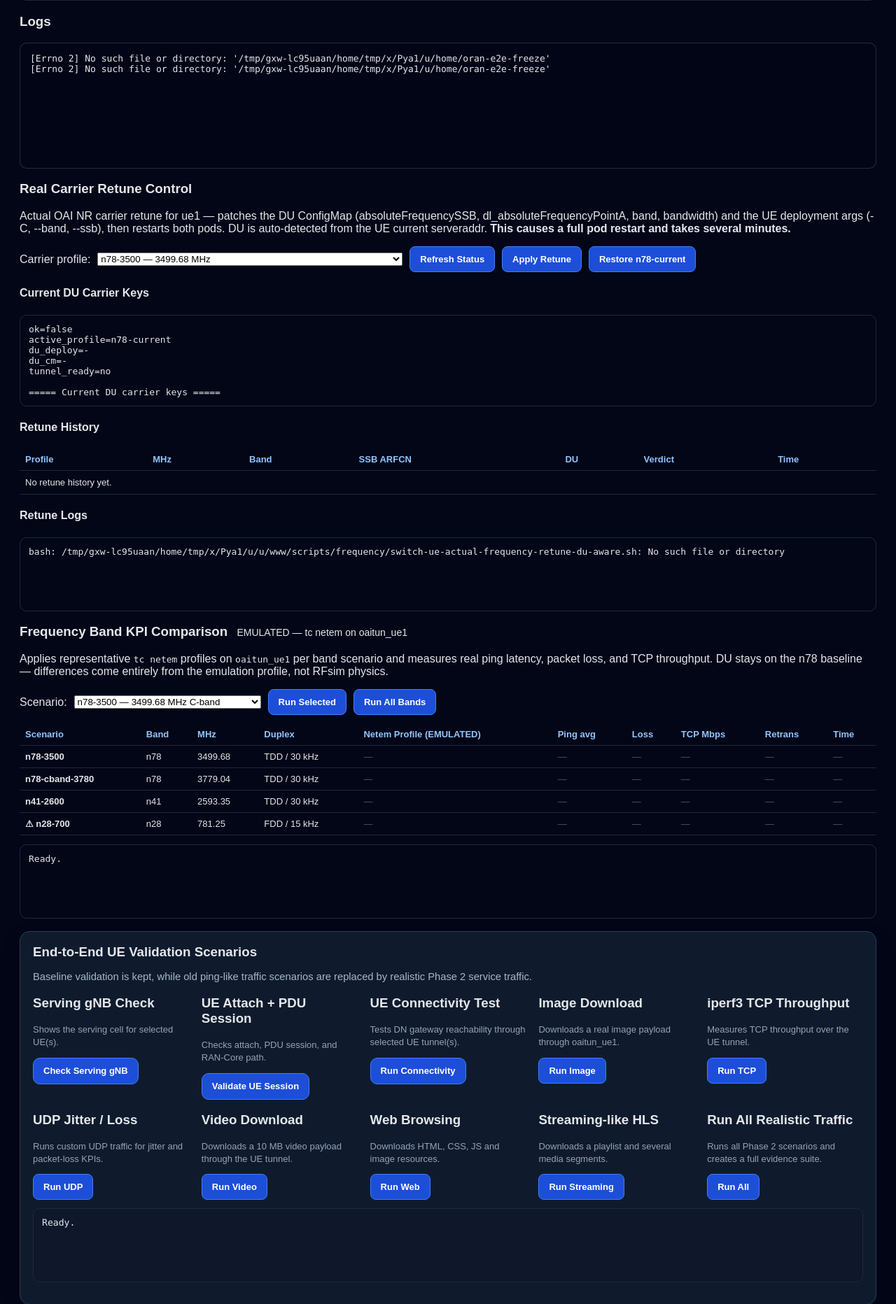
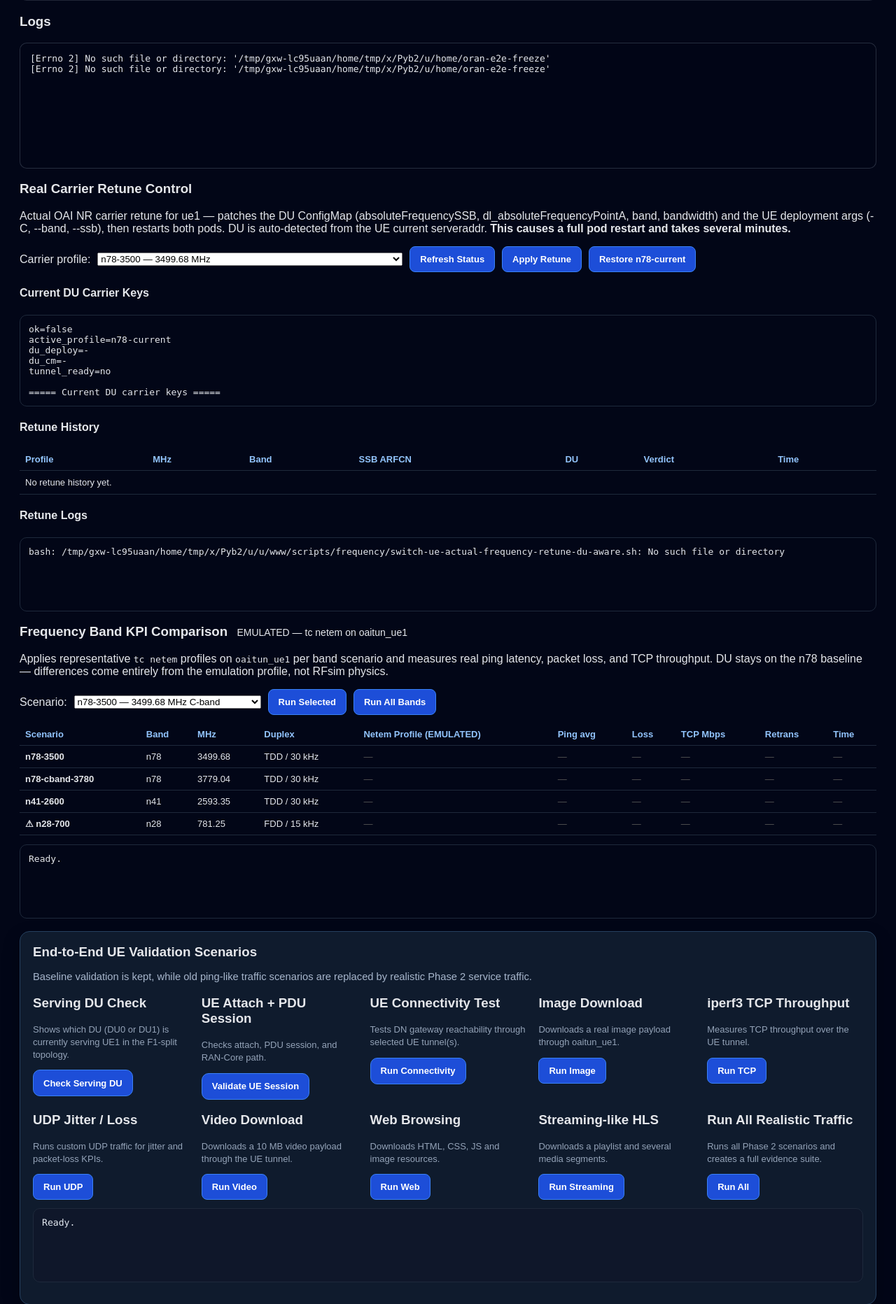
Before and after one commit to Ghazidayah/oran-e2e, a Flask app: page / in a window 1280 px wide. Shown: the part 1010-2874 px from the top of the page at 70% size. Run offline with Flask 3, Linux system fonts and the light colour scheme; data that the repository does not hold is empty.

Commit message:
Serving DU Check: replace legacy gNB-A/B ownership with F1-split DU0/DU1 check
action_ownership(): new script reads UE1 serveraddr from ConfigMap to
determine active DU, then shows DU0/DU1 pod status with ">>> SERVING UE1 <<<"
marker on the active one, plus recent DU log activity (RNTI/Qm lines) and
CU pod status. Drops the old port-forward CI socket approach (gnb-a/gnb-b
pods no longer exist in F1-split topology).

latest_ownership_details(): parse new "Active serving DU : oai-du0/oai-du1"
output; keep legacy gNB-A/B fallback for old log entries.

guess_serving_from_logs(): read UE1 serveraddr directly (fast path) then
fall back to DU0/DU1 log RNTI scrape; drop gNB-A/B log scrape.

index.html: card title/description/button updated to "Serving DU Check".

```diff
--- a/web-dashboard/app.py
+++ b/web-dashboard/app.py
@@ -163,19 +163,31 @@
 
     text = ownership_logs[0].read_text(errors="ignore")
 
+    # New F1-split format: "Active serving DU : oai-du0" / "oai-du1"
+    du_match = re.search(r"Active serving DU\s*:\s*(oai-du[01]|unknown)", text)
+    if du_match:
+        du_name = du_match.group(1)
+        serving = "DU0" if du_name == "oai-du0" else "DU1" if du_name == "oai-du1" else "unknown"
+        tunnel_up = ">>> SERVING UE1 <<<" in text
+        details.update({
+            "serving": serving,
+            "active_ues": 1 if tunnel_up else 0,
+            "du_id": du_name,
+            "source": str(ownership_logs[0]),
+        })
+        return details
+
+    # Legacy format fallback (gNB-A / gNB-B)
     sections = {
         "gNB-A": re.search(r"===== gnb-a ownership check =====(.*?)(===== gnb-b ownership check =====|===== UE tunnel =====)", text, re.S),
         "gNB-B": re.search(r"===== gnb-b ownership check =====(.*?)(===== UE tunnel =====|$)", text, re.S),
     }
-
     for name, match in sections.items():
         if not match:
             continue
-
         block = match.group(1)
         rnti = re.search(r"single UE RNTI\s+([0-9a-fA-F]+)", block)
         du = re.search(r"gNB_DU_id\s+([0-9]+)\s+is connected to ue_id\s+([0-9]+)", block)
-
         if rnti and du:
             details.update({
                 "serving": name,
@@ -190,29 +202,36 @@
 
 
 def guess_serving_from_logs(pods):
-    a_hit = ""
-    b_hit = ""
+    # Prefer reading UE1 serveraddr (fast, no log scrape needed)
+    serveraddr = run_cmd(
+        "kubectl -n oran-ran get cm oai-nrue-config "
+        "-o jsonpath='{.data.nr-ue\\.conf}' 2>/dev/null "
+        "| sed -n 's/.*serveraddr[[:space:]]*=[[:space:]]*\"\\([^\"]*\\)\".*/\\1/p' | head -1 || true",
+        timeout=8,
+    )["output"].strip()
+    if "du0" in serveraddr or serveraddr == "server":
+        return "DU0"
+    if "du1" in serveraddr:
+        return "DU1"
 
-    if pods.get("gnb_a"):
-        a_hit = run_cmd(
-            f"kubectl -n oran-ran logs {pods['gnb_a']} --since=3m 2>/dev/null | "
-            "grep -i 'UE RNTI' | tail -n1 || true",
-            timeout=8,
-        )["output"]
+    # Fallback: check DU logs for recent RNTI activity
+    du0_hit = run_cmd(
+        "kubectl -n oran-ran logs -l app=oai-du0 --since=3m 2>/dev/null "
+        "| grep -i 'RNTI' | tail -n1 || true",
+        timeout=8,
+    )["output"]
+    du1_hit = run_cmd(
+        "kubectl -n oran-ran logs -l app=oai-du1 --since=3m 2>/dev/null "
+        "| grep -i 'RNTI' | tail -n1 || true",
+        timeout=8,
+    )["output"]
 
-    if pods.get("gnb_b"):
-        b_hit = run_cmd(
-            f"kubectl -n oran-ran logs {pods['gnb_b']} --since=3m 2>/dev/null | "
-            "grep -i 'UE RNTI' | tail -n1 || true",
-            timeout=8,
-        )["output"]
-
-    if a_hit and not b_hit:
-        return "gNB-A"
-    if b_hit and not a_hit:
-        return "gNB-B"
-    if a_hit and b_hit:
-        return "mixed"
+    if du0_hit and not du1_hit:
+        return "DU0"
+    if du1_hit and not du0_hit:
+        return "DU1"
+    if du0_hit and du1_hit:
+        return "DU0+DU1"
     return "unknown"
 
 
@@ -377,51 +396,94 @@
 def action_ownership():
     cmd = r'''
 set -u
+RAN_NS="oran-ran"
 
-UE_POD=$(kubectl -n oran-ran get pod -l app=oai-nr-ue -o jsonpath='{.items[0].metadata.name}' 2>/dev/null || true)
-GNB_A_POD=$(kubectl -n oran-ran get pod -o name 2>/dev/null | grep '^pod/oai-gnb-' | grep -v '^pod/oai-gnb-b-' | head -n1 | cut -d/ -f2)
-GNB_B_POD=$(kubectl -n oran-ran get pod -o name 2>/dev/null | grep '^pod/oai-gnb-b-' | head -n1 | cut -d/ -f2)
+# Determine UE1 active DU from serveraddr in ConfigMap
+SERVERADDR=$(kubectl -n "$RAN_NS" get cm oai-nrue-config \
+  -o jsonpath='{.data.nr-ue\.conf}' 2>/dev/null \
+  | sed -n 's/.*serveraddr[[:space:]]*=[[:space:]]*"\([^"]*\)".*/\1/p' | head -1)
 
-echo "UE_POD=$UE_POD"
-echo "GNB_A_POD=$GNB_A_POD"
-echo "GNB_B_POD=$GNB_B_POD"
-echo
+if [ -z "$SERVERADDR" ]; then
+  SERVERADDR=$(kubectl -n "$RAN_NS" get deploy oai-nr-ue -o json 2>/dev/null \
+    | python3 -c '
+import json,sys
+a=json.load(sys.stdin)["spec"]["template"]["spec"]["containers"][0]["args"]
+print(a[a.index("--rfsimulator.serveraddr")+1] if "--rfsimulator.serveraddr" in a else "")
+' 2>/dev/null || true)
+fi
 
-check_gnb() {
-  name="$1"
-  pod="$2"
-  port="$3"
+case "$SERVERADDR" in
+  oai-du0-rfsim|server) ACTIVE_DU="oai-du0" ;;
+  oai-du1-rfsim)        ACTIVE_DU="oai-du1" ;;
+  *) ACTIVE_DU="unknown" ;;
+esac
 
-  echo "===== $name ownership check ====="
+echo "UE1 serveraddr    : ${SERVERADDR:-not found}"
+echo "Active serving DU : $ACTIVE_DU"
+echo ""
 
-  if [ -z "$pod" ]; then
-    echo "$name pod not found"
-    return 0
+# UE1 pod and tunnel
+UE_POD=$(kubectl -n "$RAN_NS" get pod -l app=oai-nr-ue \
+  --field-selector=status.phase=Running \
+  -o jsonpath='{.items[0].metadata.name}' 2>/dev/null || true)
+echo "UE1 pod           : ${UE_POD:-NOT FOUND}"
+if [ -n "$UE_POD" ]; then
+  TUNNEL=$(kubectl -n "$RAN_NS" exec "$UE_POD" -- \
+    sh -c 'ip -br addr show oaitun_ue1 2>/dev/null || echo NONE' 2>/dev/null || echo NONE)
+  echo "UE1 oaitun_ue1    : $TUNNEL"
+fi
+echo ""
+
+# DU0
+echo "===== DU0 (oai-du0) ====="
+DU0_POD=$(kubectl -n "$RAN_NS" get pod -l app=oai-du0 \
+  -o jsonpath='{.items[0].metadata.name}' 2>/dev/null || true)
+DU0_PHASE=$(kubectl -n "$RAN_NS" get pod -l app=oai-du0 \
+  -o jsonpath='{.items[0].status.phase}' 2>/dev/null || echo "NotFound")
+echo "Pod    : ${DU0_POD:-NOT FOUND}  Phase: $DU0_PHASE"
+if [ "$ACTIVE_DU" = "oai-du0" ]; then
+  echo "Status : >>> SERVING UE1 <<<"
+  if [ -n "$DU0_POD" ]; then
+    echo "--- UE activity (DU0 last 60s) ---"
+    kubectl -n "$RAN_NS" logs "$DU0_POD" --since=60s 2>/dev/null \
+      | grep -E "RNTI|UE.*connect|RRC.*Reconfig|Qm [0-9]|dlsch_rounds" \
+      | tail -12 || echo "(no recent UE activity)"
   fi
+else
+  echo "Status : not serving UE1"
+fi
+echo ""
 
-  kubectl -n oran-ran port-forward pod/"$pod" "$port":9090 >/tmp/oran-${name}-pf.log 2>&1 &
-  PF=$!
-  sleep 3
+# DU1
+echo "===== DU1 (oai-du1) ====="
+DU1_POD=$(kubectl -n "$RAN_NS" get pod -l app=oai-du1 \
+  -o jsonpath='{.items[0].metadata.name}' 2>/dev/null || true)
+DU1_PHASE=$(kubectl -n "$RAN_NS" get pod -l app=oai-du1 \
+  -o jsonpath='{.items[0].status.phase}' 2>/dev/null || echo "NotFound")
+echo "Pod    : ${DU1_POD:-NOT FOUND}  Phase: $DU1_PHASE"
+if [ "$ACTIVE_DU" = "oai-du1" ]; then
+  echo "Status : >>> SERVING UE1 <<<"
+  if [ -n "$DU1_POD" ]; then
+    echo "--- UE activity (DU1 last 60s) ---"
+    kubectl -n "$RAN_NS" logs "$DU1_POD" --since=60s 2>/dev/null \
+      | grep -E "RNTI|UE.*connect|RRC.*Reconfig|Qm [0-9]|dlsch_rounds" \
+      | tail -12 || echo "(no recent UE activity)"
+  fi
+else
+  echo "Status : not serving UE1"
+fi
+echo ""
 
-  echo "----- ci get_single_rnti -----"
-  timeout 5 bash -lc "printf 'ci get_single_rnti\r\n' | nc 127.0.0.1 $port" || true
+# CU
+echo "===== CU (oai-cu) ====="
+CU_POD=$(kubectl -n "$RAN_NS" get pod -l app=oai-cu \
+  -o jsonpath='{.items[0].metadata.name}' 2>/dev/null || true)
+CU_PHASE=$(kubectl -n "$RAN_NS" get pod -l app=oai-cu \
+  -o jsonpath='{.items[0].status.phase}' 2>/dev/null || echo "NotFound")
+echo "Pod    : ${CU_POD:-NOT FOUND}  Phase: $CU_PHASE"
+echo ""
 
-  echo
-  echo "----- ci fetch_du_by_ue_id 1 -----"
-  timeout 5 bash -lc "printf 'ci fetch_du_by_ue_id 1\r\n' | nc 127.0.0.1 $port" || true
-
-  kill "$PF" >/dev/null 2>&1 || true
-  wait "$PF" >/dev/null 2>&1 || true
-  echo
-}
-
-check_gnb "gnb-a" "$GNB_A_POD" 19090
-check_gnb "gnb-b" "$GNB_B_POD" 19092
-
-echo "===== UE tunnel ====="
-kubectl -n oran-ran exec "$UE_POD" -- sh -c 'ip -br addr show oaitun_ue1 || true' 2>/dev/null || true
-
-exit 0
+echo "VERDICT=SERVING_DU_CHECK_DONE"
 '''
     return save_run("ownership", cmd, timeout=90)
 
--- a/web-dashboard/templates/index.html
+++ b/web-dashboard/templates/index.html
@@ -166,9 +166,9 @@
 
   <div class="grid cards">
     <div>
-      <h3>Serving gNB Check</h3>
-      <p class="small">Shows the serving cell for selected UE(s).</p>
-      <button onclick="runActionInteractive('ownership', this)">Check Serving gNB</button>
+      <h3>Serving DU Check</h3>
+      <p class="small">Shows which DU (DU0 or DU1) is currently serving UE1 in the F1-split topology.</p>
+      <button onclick="runActionInteractive('ownership', this)">Check Serving DU</button>
     </div>
 
     <div>
```
